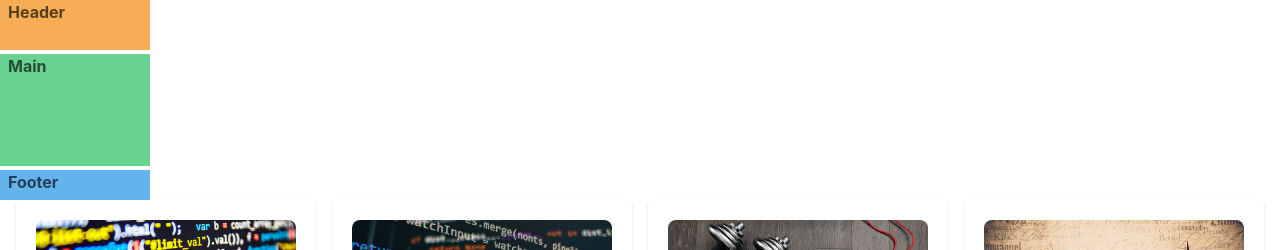
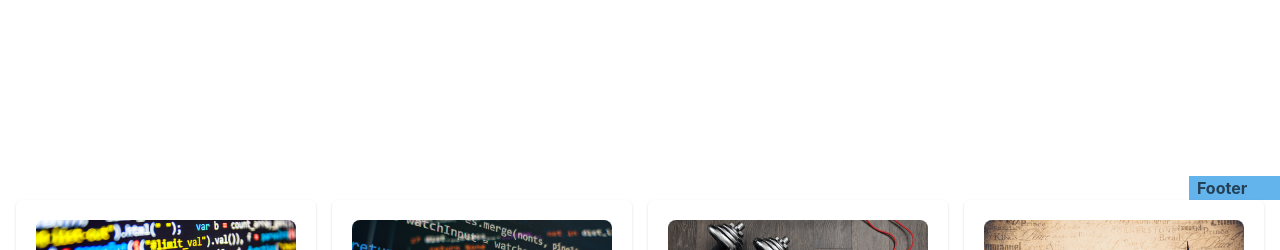
Before and after one commit to 3zbyjd/rlomuniv, a React (Vite) app: page / in a window 1280 px wide. Shown: the top 250 px of the page. Built offline with nearby package versions, Linux system fonts and the light colour scheme.

Commit message:
Adding a top grid to the page

```diff
--- a/src/components/SiteHeader.tsx
+++ b/src/components/SiteHeader.tsx
@@ -6,10 +6,11 @@ function SiteHeader() {
     <>
     <Grid
       templateAreas={`"header"
-                      "main"
+                      "main main"
                       "footer"`}
       gridTemplateRows={'50px 1fr 30px'}
       gridTemplateColumns={'150px 1fr'}
+      w="100%"
       h='200px'
       gap='1'
       color='blackAlpha.700'
@@ -19,7 +20,10 @@ function SiteHeader() {
         Header
       </GridItem>
       <GridItem pl='2' bg='green.300' area={'main'}>
-        Main
+        Main Left
+      </GridItem>
+      <GridItem pl='2' bg='green.300' area={'main'}>
+        Main Right
       </GridItem>
       <GridItem pl='2' bg='blue.300' area={'footer'}>
         Footer
```
